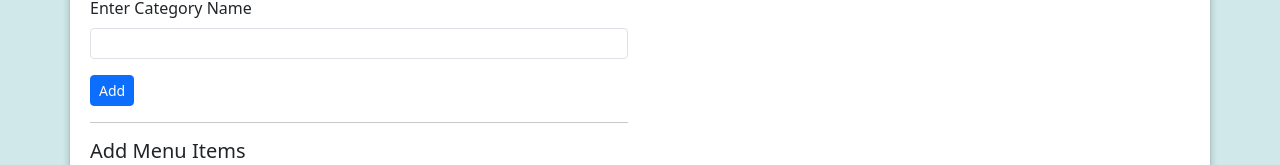
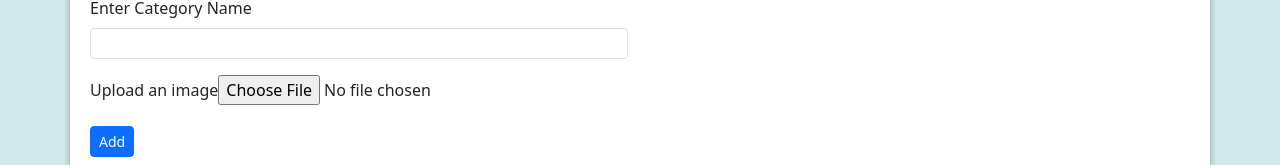
Before and after one commit to Krunaljumde24/petpooja-ui, a React (Vite) app: page /admin-dashboard in a window 1280 px wide. Shown: the part 197-362 px from the top of the page. Built offline with nearby package versions, Linux system fonts and the light colour scheme; no server answers.

Commit message:
file input added in dashboard in category tab.

```diff
--- a/src/components/Dashboard.jsx
+++ b/src/components/Dashboard.jsx
@@ -68,6 +68,19 @@ function Dashboard() {
                 value={category}
                 onChange={(event) => setCategory(event.target.value)}
                 id="category"
+              />
+            </div>
+            <div className="mb-3">
+              <label htmlFor="category" className="form-label">
+                Upload an image
+              </label>
+              <input
+                type="file"
+                name="catIcon"
+                id="catIcon"
+                onChange={(event) => {
+                  console.log(event.target.value);
+                }}
               />
             </div>
             <button
```
